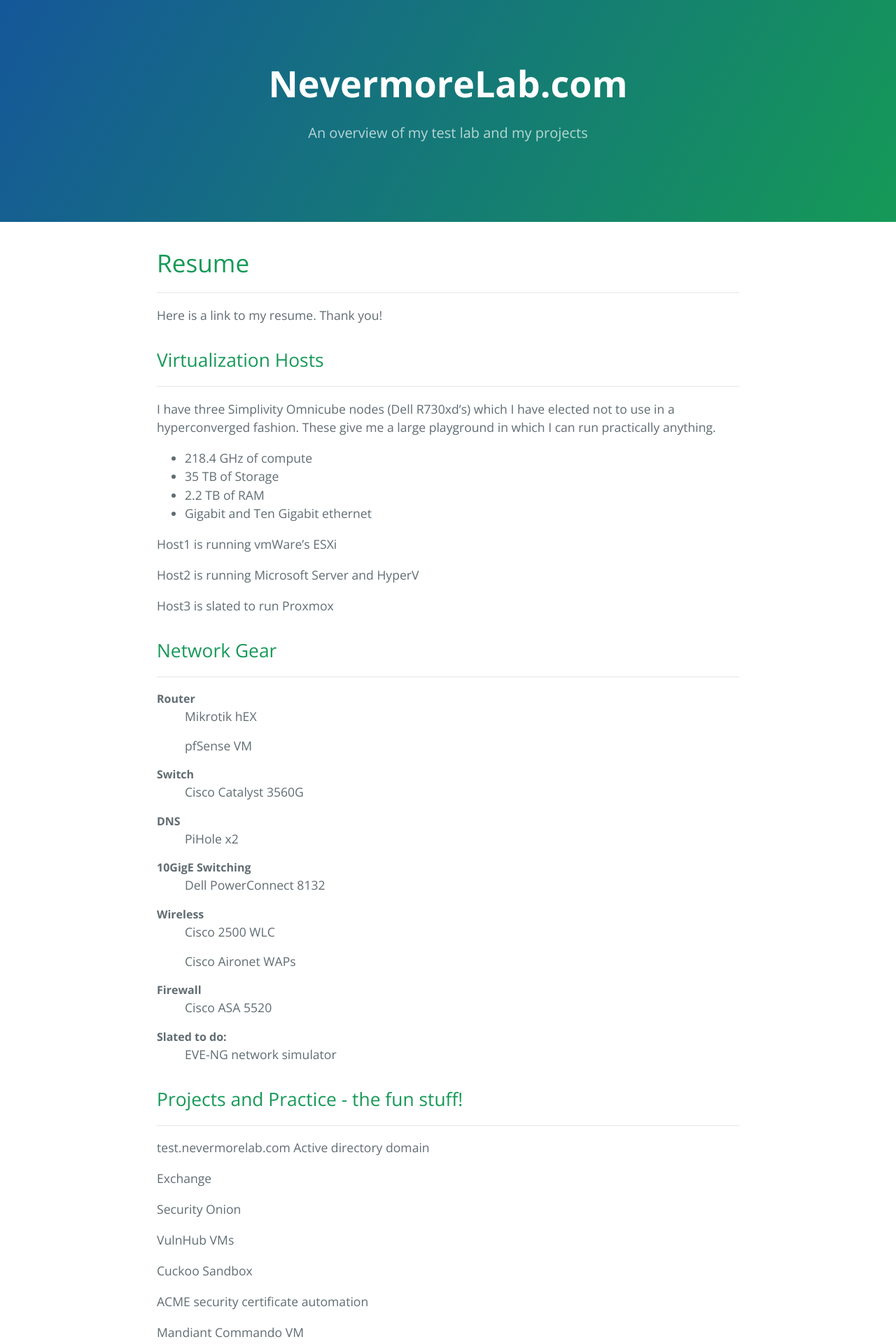
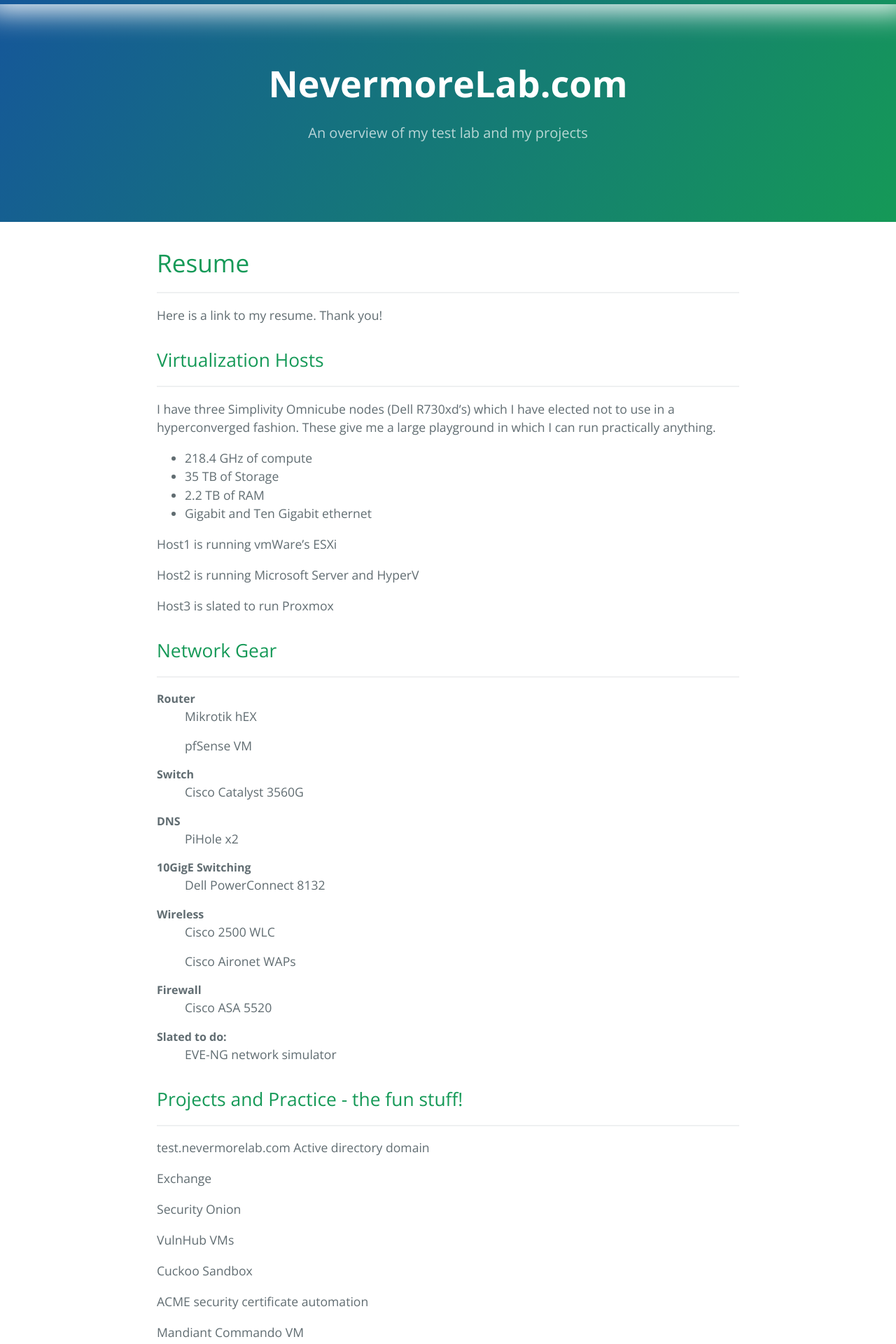
Before and after one commit to InfiniteInsight/InfiniteInsight.github.io, a Jekyll site: the page built from index.md, in a window 1280 px wide. Shown: the top 1920 px of the page at 70% size. Built offline with Jekyll 4.4.1, drawn with Linux system fonts in a browser that asks for light colours; our own code applies the rules of GitHub Pages for plain Markdown files.

Commit message:
color changes

```diff
--- a/_sass/jekyll-theme-cayman.scss
+++ b/_sass/jekyll-theme-cayman.scss
@@ -387,7 +387,7 @@ a {
   width: 100%;
   height: 6px;
   z-index: 1;
-  box-shadow:(to right 0px -10px 40px 20px rgb(255, 255, 255));
+  box-shadow: 0px -10px 40px 20px rgb(255, 255, 255);
   /* in order: x offset, y offset, blur size, spread size, color */
   /* blur size and spread size are optional (they default to 0) */
 }
```
